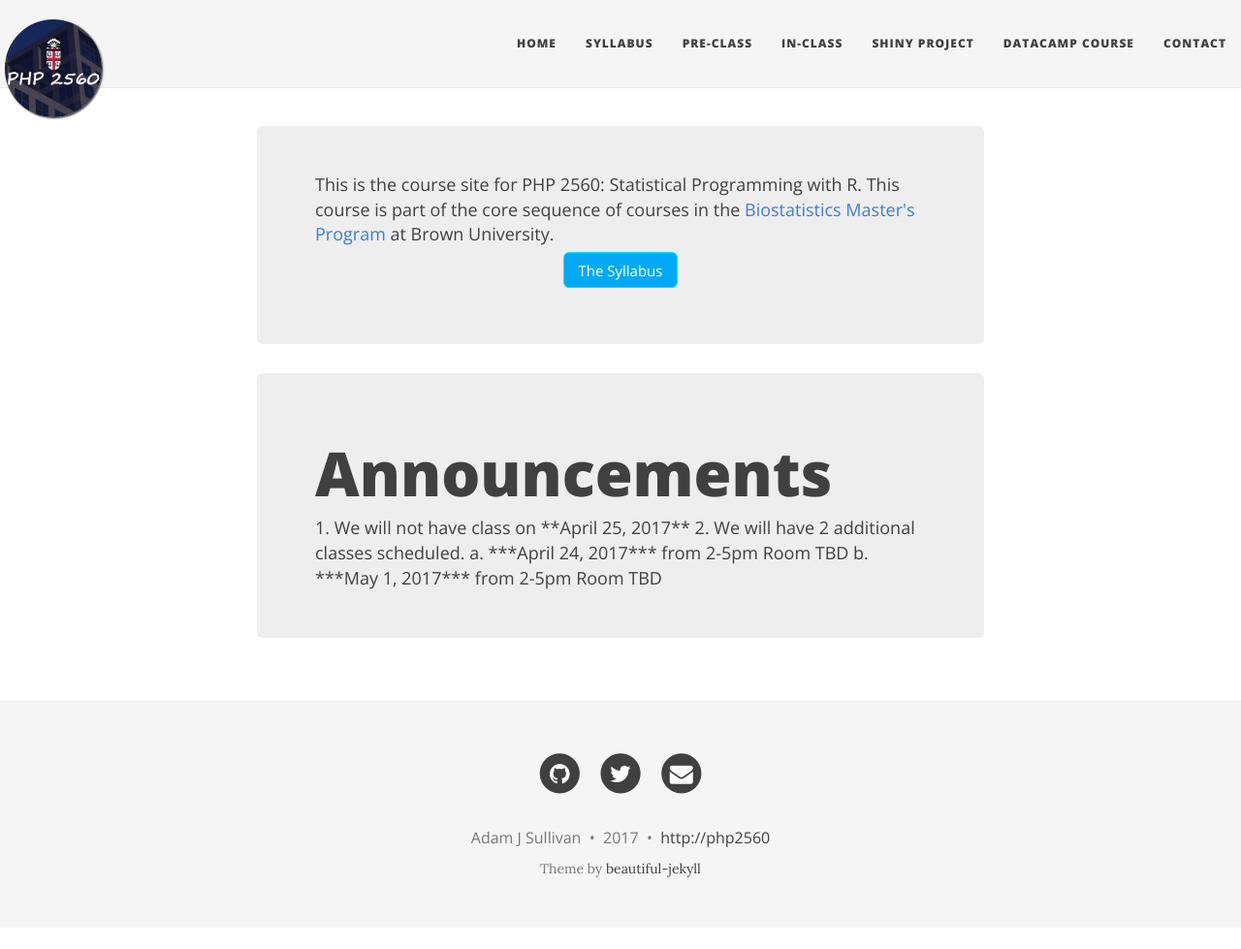
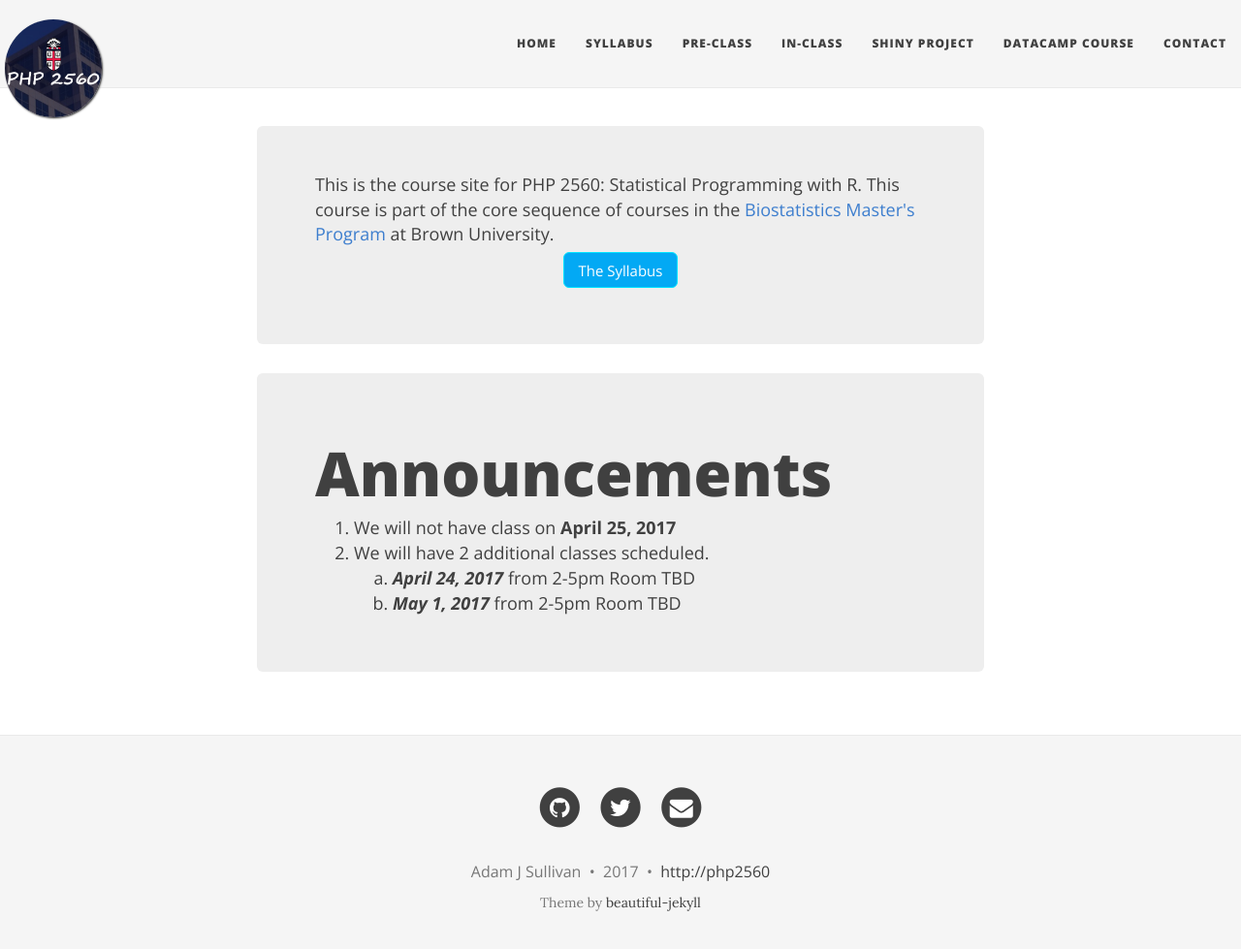
Before and after one commit to php2560/php2560.github.io, a Jekyll site: the page built from index.md, in a window 1280 px wide and 992 px high. Shown: the top 979 px of the window at 97% size. Built offline with Jekyll 4.4.1, drawn with Linux system fonts in a browser that asks for light colours; nearby versions of some CDN libraries.

Commit message:
fixed announcements html

```diff
--- a/index.md
+++ b/index.md
@@ -26,10 +26,14 @@ This is the course site for PHP 2560: Statistical Programming with R. This cours
 
 <h1> Announcements</h1>
 
-1. We will not have class on **April 25, 2017**
-2. We will have 2 additional classes scheduled.
-    a. ***April 24, 2017*** from 2-5pm  Room TBD
-    b. ***May 1, 2017*** from 2-5pm Room TBD
 
 
+<ol style="list-style-type: decimal">
+<li>We will not have class on <strong>April 25, 2017</strong></li>
+<li>We will have 2 additional classes scheduled.
+<ol style="list-style-type: lower-alpha">
+<li><strong><em>April 24, 2017</em></strong> from 2-5pm Room TBD</li>
+<li><strong><em>May 1, 2017</em></strong> from 2-5pm Room TBD</li>
+</ol></li>
+</ol>
 </div>
```
